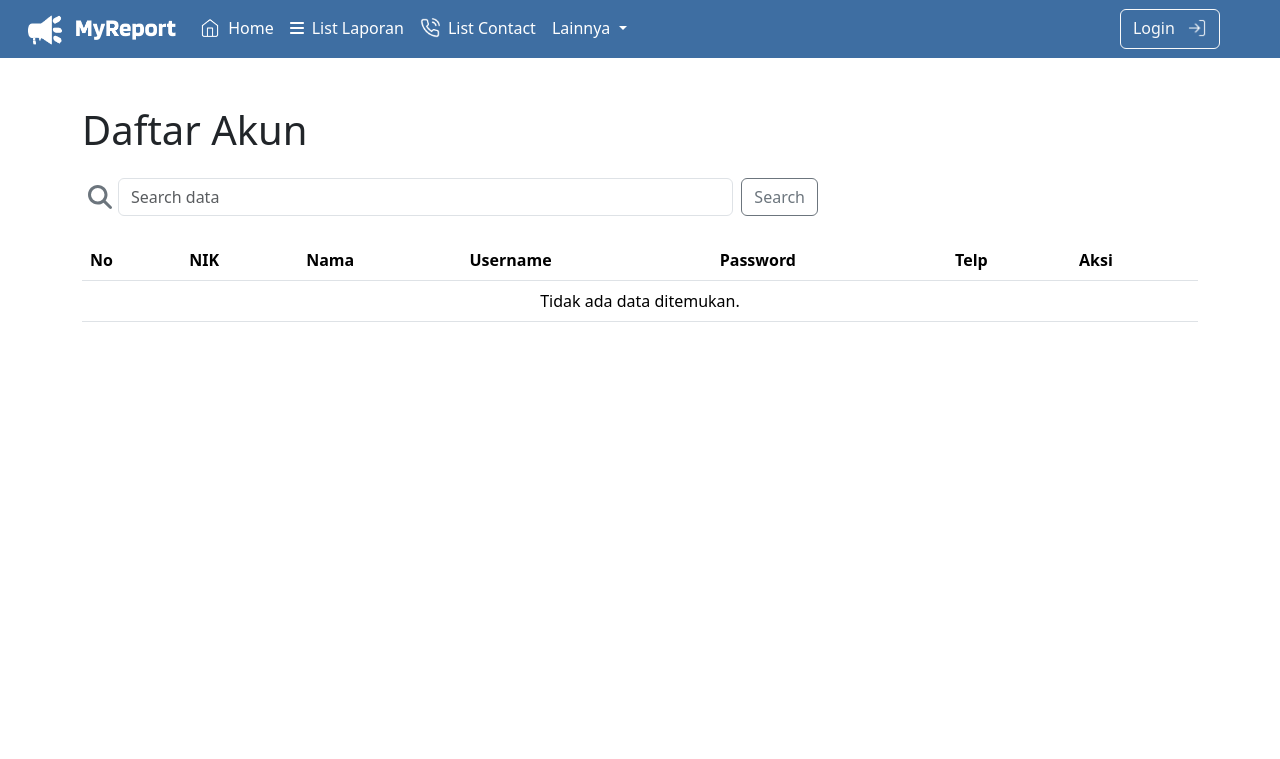
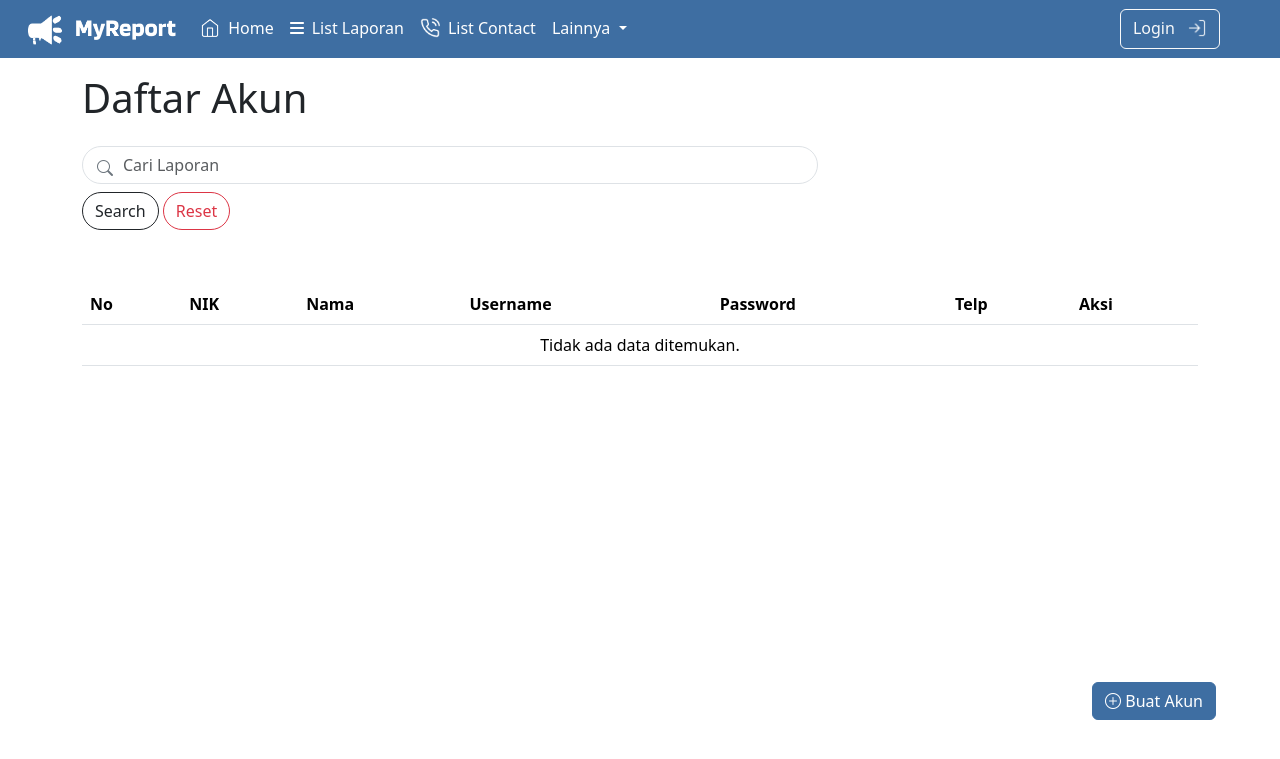
Before and after one commit to Mahklvk/ProjectPengaduanMasyarakat, a PHP site: page /ProjectPengaduanMasyarakat/admin/listAccountMasyarakat.php in a window 1280 px wide. Shown: the top 759 px of the page. Run offline with PHP 8.4, Linux system fonts and the light colour scheme; data that the repository does not hold is empty.

Commit message:
change search button

```diff
--- a/admin/listAccountMasyarakat.php
+++ b/admin/listAccountMasyarakat.php
@@ -21,39 +21,57 @@ if (isset($_GET['search']) && $_GET['search'] != '') {
   <title>Daftar Akun</title>
   <link href="https://cdn.jsdelivr.net/npm/bootstrap@5.3.2/dist/css/bootstrap.min.css" rel="stylesheet">
   <link rel="stylesheet" href="https://cdnjs.cloudflare.com/ajax/libs/font-awesome/6.7.2/css/all.min.css">
+  <link rel="stylesheet" href="https://cdn.jsdelivr.net/npm/bootstrap-icons@1.11.2/font/bootstrap-icons.min.css">
   <style>
-    .icon-search {
-  /* position: relative; */
-  left: 30px;
-  top: 17.5%;
-  /* transform: translateY(-50%); */
-  background: none;
-  border: none;
-  cursor: pointer;
-  color: #6c757d;
-}
+        .search-container {
+            display: flex;
+            justify-content: space-between;
+            align-items: center;
+            margin-bottom: 30px;
+        }
+
+        .search-box {
+            width: 800px;
+            position: relative;
+        }
+
+        .search-box input {
+            padding-left: 40px;
+            border-radius: 20px;
+        }
+
+        .search-icon {
+            position: absolute;
+            left: 15px;
+            top: 10px;
+            color: #6c757d;
+        }
+        .btn-add-akun {
+            position: fixed;
+            bottom: 5rem;
+            right: 4rem;
+            background-color: #3E6EA2;
+            border-color: #3E6EA2;
+        }
   </style>
 </head>
 <body>
   <?php include('config/navbar.php')?>
-<div class="container mt-5">
+<div class="container mt-3">
   <h1 class="mb-4">Daftar Akun</h1>
 
   <div class="row mb-4">
     <div class="col-md-8 col-sm-6 input-icons">
-      <form class="d-flex" role="search" method="get">
-      <button type="button" class="icon-search">
-        <i class="fa fa-search fa-xl"></i>
-      </button>
-      <!-- <div class="search-container">
+      <form action="" method="GET" role="search">
+        <div class="search-container">
             <div class="search-box">
-                <i class="fa fa-search search-icon"></i>
-                <input type="text" name="search" class="form-control" placeholder="Cari Laporan" id="searchInput" value="<?php if (isset($_GET['search'])) echo $_GET['search']; ?>">
+                <i class="bi bi-search search-icon"></i>
+                <input type="text" class="form-control d-inline" placeholder="Cari Laporan" id="searchInput" name="search">
+                <button class="btn btn-outline-dark rounded-pill mt-2" type="submit">Search</button>
+                <button class="btn btn-outline-danger rounded-pill mt-2">Reset</button>
             </div>
-        </div> -->
-        <input type="text" name="search" value="" class="form-control me-2 input-field" placeholder="Search data">
-        <button class="btn btn-outline-secondary" type="submit">Search</button>
-      </form>
+        </div>
+        </form>
     </div>
     <!-- <div class="col-md-4 text-end">
       <button type="button" class="btn btn-outline-secondary"><i class="fa-solid fa-circle-plus"></i> Tambah Akun</button>
@@ -73,6 +91,11 @@ if (isset($_GET['search']) && $_GET['search'] != '') {
         <th>Aksi</th>
       </tr>
     </thead>
+
+ <a href="buat_akun.php"><button class="btn btn-primary btn-add-akun" id="addAkunBtn">
+       <i class="bi bi-plus-circle"></i> Buat Akun
+  </button></a>
+
     <tbody>
       <?php
       if (mysqli_num_rows($result) > 0) {
```
